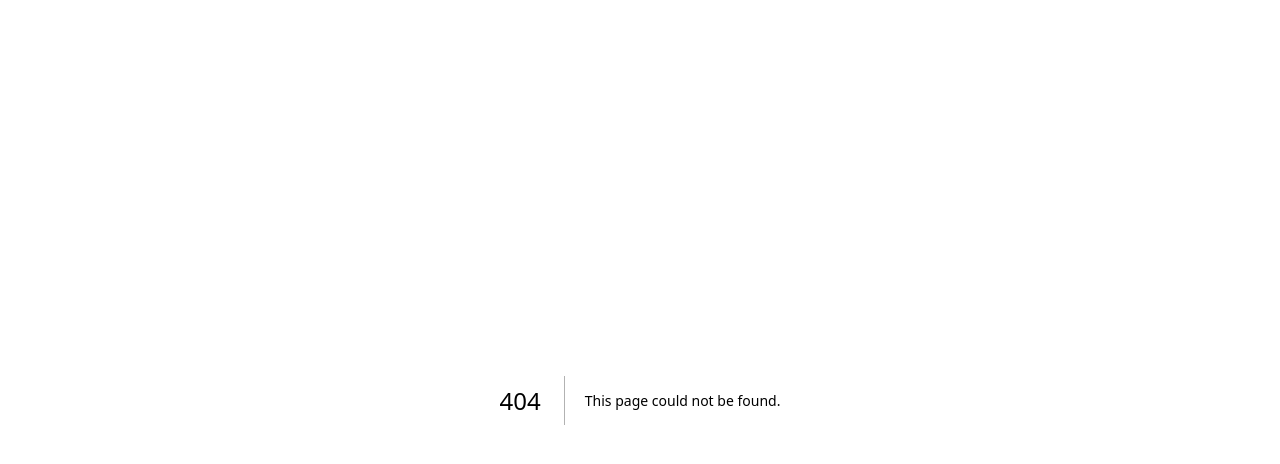
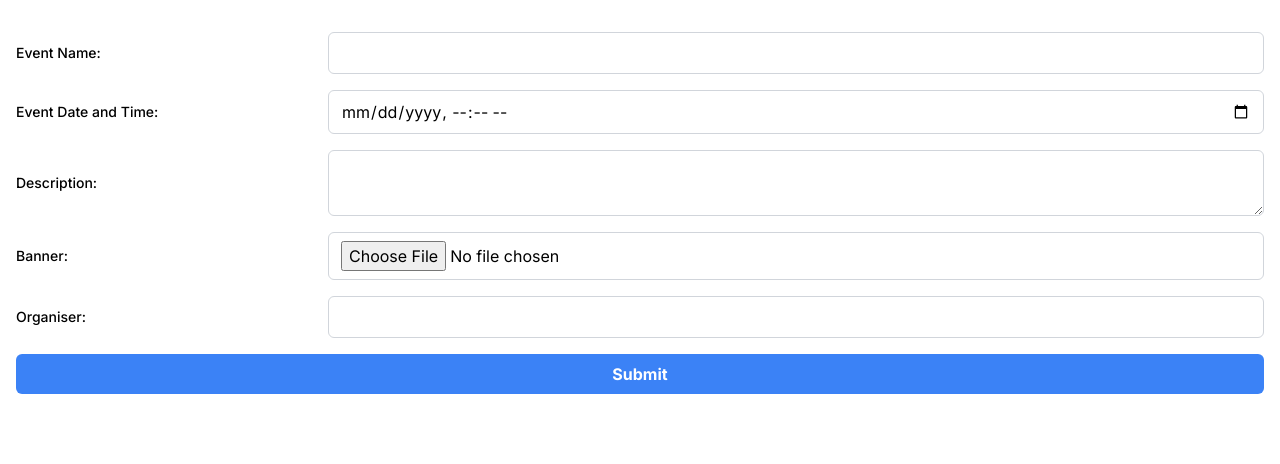
Before and after one commit to adityaa-gupta/EventManagmentApp, a Next.js app: page /events in a window 1280 px wide. Before the commit this address had no page. Shown: the top 464 px of the page. Built offline with nearby package versions, Linux system fonts and the light colour scheme.

Commit message:
project initialised with firebase and next.js setup

```diff
--- /dev/null
+++ b/app/auth/page.js
@@ -0,0 +1,84 @@
+"use client";
+
+import useAuth from "@hooks/useAuth";
+import useAuthStore from "@store/useAuthStore";
+import React, { useState } from "react";
+
+const Auth = () => {
+  const { signUp, signIn } = useAuth();
+  const [username, setUsername] = useState("");
+  const [password, setPassword] = useState("");
+  const user = useAuthStore((state) => state.user);
+  //   useAuthStore.setState({ user });
+
+  const handleSignIn = () => {
+    signIn(username, password);
+  };
+
+  const handleSignUp = () => {
+    signUp(username, password);
+  };
+
+  return (
+    <div className="flex justify-center items-center h-screen">
+      <form className="bg-white shadow-md rounded px-8 pt-6 pb-8 mb-4">
+        <div className="mb-4">
+          <label
+            className="block text-gray-700 text-sm font-bold mb-2"
+            htmlFor="username"
+          >
+            Username
+          </label>
+          <input
+            className="shadow appearance-none border rounded w-full py-2 px-3 text-gray-700 leading-tight focus:outline-none focus:shadow-outline"
+            id="username"
+            type="text"
+            placeholder="Enter your username"
+            value={username}
+            onChange={(e) => setUsername(e.target.value)}
+          />
+        </div>
+        <div className="mb-6">
+          <label
+            className="block text-gray-700 text-sm font-bold mb-2"
+            htmlFor="password"
+          >
+            Password
+          </label>
+          <input
+            className="shadow appearance-none border rounded w-full py-2 px-3 text-gray-700 mb-3 leading-tight focus:outline-none focus:shadow-outline"
+            id="password"
+            type="password"
+            placeholder="Enter your password"
+            value={password}
+            onChange={(e) => setPassword(e.target.value)}
+          />
+        </div>
+        <div className="flex items-center justify-between">
+          <button
+            className="bg-blue-500 hover:bg-blue-700 text-white font-bold py-2 px-4 rounded focus:outline-none focus:shadow-outline"
+            type="button"
+            onClick={handleSignIn}
+          >
+            Sign In
+          </button>
+          <button
+            className="bg-blue-500 hover:bg-blue-700 text-white font-bold py-2 px-4 rounded focus:outline-none focus:shadow-outline"
+            type="button"
+            onClick={handleSignUp}
+          >
+            Sign Up
+          </button>
+          <a
+            className="inline-block align-baseline font-bold text-sm text-blue-500 hover:text-blue-800"
+            href="#"
+          >
+            Forgot Password?
+          </a>
+        </div>
+      </form>
+    </div>
+  );
+};
+
+export default Auth;
--- /dev/null
+++ b/app/events/page.js
@@ -0,0 +1,100 @@
+"use client";
+
+import app from "@firebase/config";
+import { addDoc, collection, doc, setDoc } from "firebase/firestore";
+import React, { useState } from "react";
+import getId from "uuid4";
+
+const Events = () => {
+  const [eventName, setEventName] = useState("");
+  const [eventDateTime, setEventDateTime] = useState("");
+  const [description, setDescription] = useState("");
+  const [banner, setBanner] = useState("");
+  const [organiser, setOrganiser] = useState("");
+
+  const handleSubmit = (e) => {
+    e.preventDefault();
+    console.log(getId());
+    addDoc(doc(collection(app, "Events"), getId()), {
+      eventName,
+      eventDateTime,
+      description,
+      //   banner,
+      organiser,
+    });
+  };
+
+  return (
+    <div className="container mx-auto px-4 py-8">
+      <form onSubmit={handleSubmit} className="flex flex-col space-y-4">
+        <div className="flex items-center">
+          <label htmlFor="eventName" className="w-1/4 text-sm font-medium">
+            Event Name:
+          </label>
+          <input
+            id="eventName"
+            type="text"
+            value={eventName}
+            onChange={(e) => setEventName(e.target.value)}
+            className="flex-1 px-3 py-2 border border-gray-300 rounded-md focus:outline-none focus:ring-1 focus:ring-blue-500"
+          />
+        </div>
+        <div className="flex items-center">
+          <label htmlFor="eventDateTime" className="w-1/4 text-sm font-medium">
+            Event Date and Time:
+          </label>
+          <input
+            id="eventDateTime"
+            type="datetime-local"
+            value={eventDateTime}
+            onChange={(e) => setEventDateTime(e.target.value)}
+            className="flex-1 px-3 py-2 border border-gray-300 rounded-md focus:outline-none focus:ring-1 focus:ring-blue-500"
+          />
+        </div>
+        <div className="flex items-center">
+          <label htmlFor="description" className="w-1/4 text-sm font-medium">
+            Description:
+          </label>
+          <textarea
+            id="description"
+            value={description}
+            onChange={(e) => setDescription(e.target.value)}
+            className="flex-1 px-3 py-2 border border-gray-300 rounded-md focus:outline-none focus:ring-1 focus:ring-blue-500"
+          />
+        </div>
+        <div className="flex items-center">
+          <label htmlFor="banner" className="w-1/4 text-sm font-medium">
+            Banner:
+          </label>
+          <input
+            id="banner"
+            type="file"
+            accept="image/*"
+            onChange={(e) => setBanner(e.target.files[0])}
+            className="flex-1 px-3 py-2 border border-gray-300 rounded-md focus:outline-none focus:ring-1 focus:ring-blue-500"
+          />
+        </div>
+        <div className="flex items-center">
+          <label htmlFor="organiser" className="w-1/4 text-sm font-medium">
+            Organiser:
+          </label>
+          <input
+            id="organiser"
+            type="text"
+            value={organiser}
+            onChange={(e) => setOrganiser(e.target.value)}
+            className="flex-1 px-3 py-2 border border-gray-300 rounded-md focus:outline-none focus:ring-1 focus:ring-blue-500"
+          />
+        </div>
+        <button
+          type="submit"
+          className="bg-blue-500 hover:bg-blue-700 text-white font-bold py-2 px-4 rounded-md"
+        >
+          Submit
+        </button>
+      </form>
+    </div>
+  );
+};
+
+export default Events;
--- a/app/globals.css
+++ b/app/globals.css
@@ -2,7 +2,7 @@
 @tailwind components;
 @tailwind utilities;
 
-:root {
+/* :root {
   --foreground-rgb: 0, 0, 0;
   --background-start-rgb: 214, 219, 220;
   --background-end-rgb: 255, 255, 255;
@@ -30,4 +30,4 @@ body {
   .text-balance {
     text-wrap: balance;
   }
-}
+} */
--- /dev/null
+++ b/firebase/config.js
@@ -0,0 +1,16 @@
+import { initializeApp } from "firebase/app";
+
+const firebaseConfig = {
+  apiKey: "AIzaSyCFfha-FbrzgcinYquscuqi15eZWelGHRQ",
+  authDomain: "event-managment-app-1fb5d.firebaseapp.com",
+  projectId: "event-managment-app-1fb5d",
+  storageBucket: "event-managment-app-1fb5d.appspot.com",
+  messagingSenderId: "621319298555",
+  appId: "1:621319298555:web:0791e7f5c940e2b5d53f5e",
+  measurementId: "G-P3WQ5DT0XP",
+};
+
+// Initialize Firebase
+const app = initializeApp(firebaseConfig);
+
+export default app;
--- /dev/null
+++ b/hooks/useAuth.js
@@ -0,0 +1,45 @@
+import app from "@firebase/config";
+import useAuthStore from "@store/useAuthStore";
+import {
+  getAuth,
+  createUserWithEmailAndPassword,
+  onAuthStateChanged,
+} from "firebase/auth";
+import { useEffect } from "react";
+
+const auth = getAuth(app);
+
+const useAuth = () => {
+  const { login, logout } = useAuthStore();
+  const signUp = (email, password) => {
+    createUserWithEmailAndPassword(auth, email, password)
+      .then((userCredential) => {
+        const user = userCredential.user;
+        login(user);
+        console.log(user);
+      })
+      .catch((error) => {
+        const errorCode = error.code;
+        const errorMessage = error.message;
+      });
+  };
+  const signIn = (email, password) => {
+    signInWithEmailAndPassword(auth, email, password)
+      .then((userCredential) => {
+        const user = userCredential.user;
+        login(user);
+      })
+      .catch((error) => {
+        const errorCode = error.code;
+        const errorMessage = error.message;
+      });
+  };
+  useEffect(() => {
+    onAuthStateChanged(auth, (user) => {
+      if (user) login(user);
+    });
+  }, []);
+  return { signUp, signIn };
+};
+
+export default useAuth;
--- a/jsconfig.json
+++ b/jsconfig.json
@@ -1,7 +1,11 @@
 {
   "compilerOptions": {
     "paths": {
-      "@/*": ["./*"]
+      "@components/*": ["./components/*"],
+      "@firebase/*": ["./firebase/*"],
+      "@hooks/*": ["./hooks/*"],
+      "@store/*": ["./store/*"],
+      "@assets/*": ["./assets/*"]
     }
   }
 }
--- /dev/null
+++ b/store/useAuthStore.js
@@ -0,0 +1,10 @@
+import { create } from "zustand";
+
+const useAuthStore = create((set) => ({
+  user: null,
+  login: (user) => set({ user }),
+  logout: () => set({ user: null }),
+  isAuthenticated: () => !!user,
+}));
+
+export default useAuthStore;
```
Also changed, not shown: package.json (+7 -4 lines), 1 other file (tests, documents, lock files or other folders).
